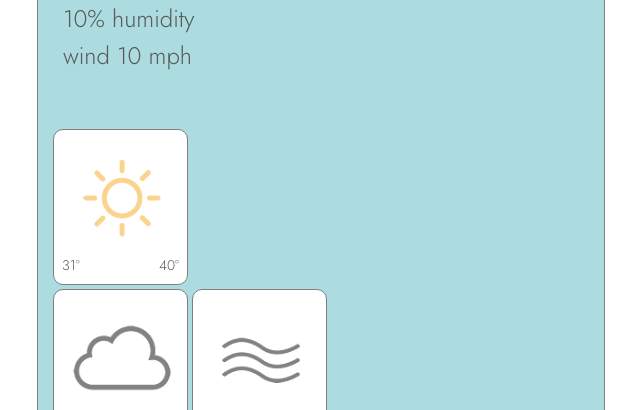
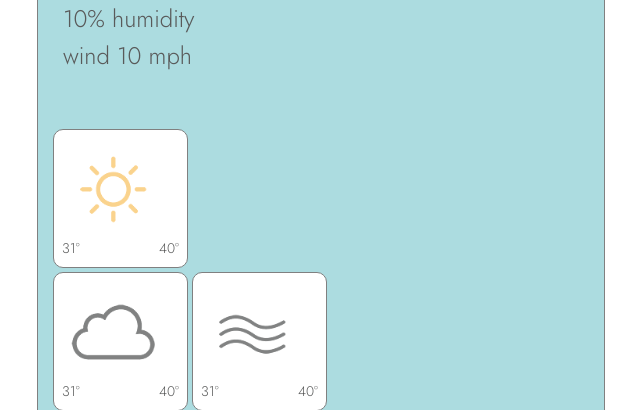
Before and after one commit to emnojacks/SheCodes, a plain HTML site: page index.html in a window 1280 px wide. Shown: the part 386-796 px from the top of the page, without its empty margins (319-959 px from the left). Drawn offline with nearby package versions, Linux system fonts and the light colour scheme.

Commit message:
size of weather icon to 100px for netlify

```diff
--- a/src/style.css
+++ b/src/style.css
@@ -45,6 +45,10 @@ h1 {
   border: 1px solid gray !important;
   margin: 2px;
   border-radius: 10px;
+}
+
+.weather-icon {
+  width: 100px;
 }
 .search-div {
   text-align: right;
```
